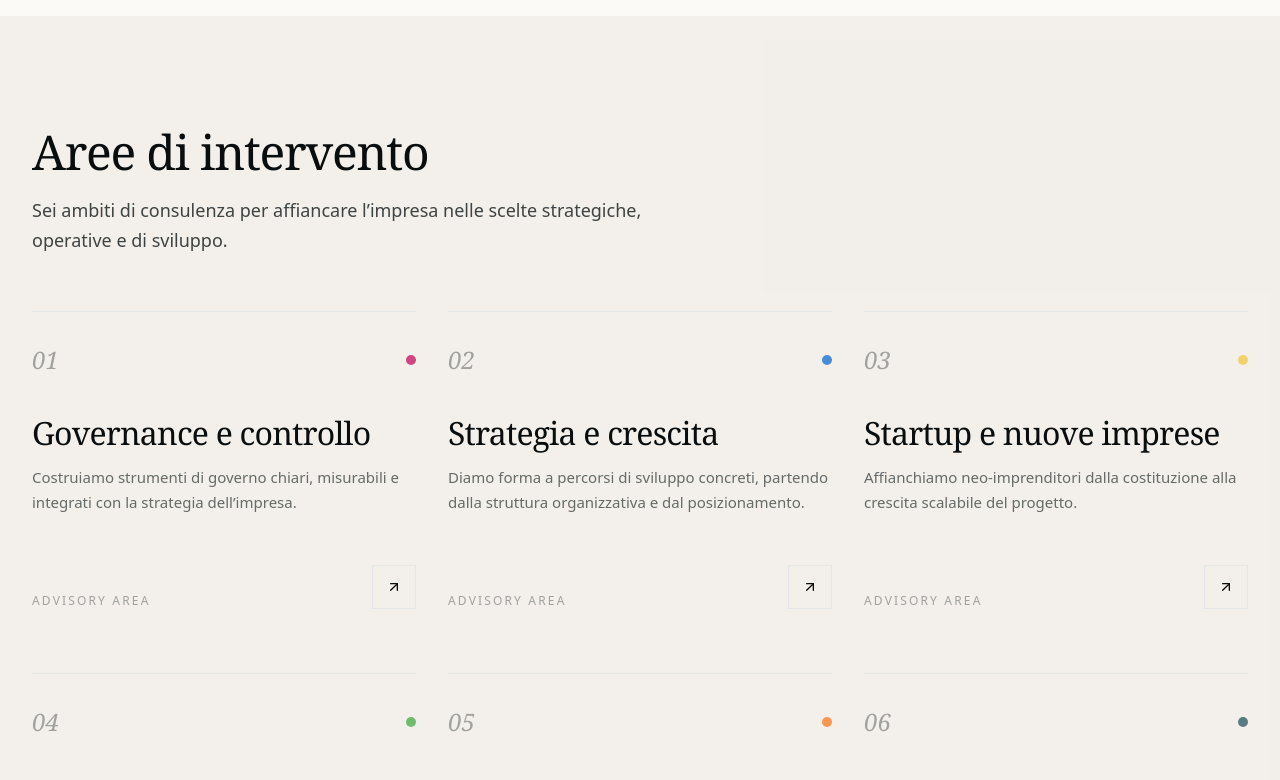
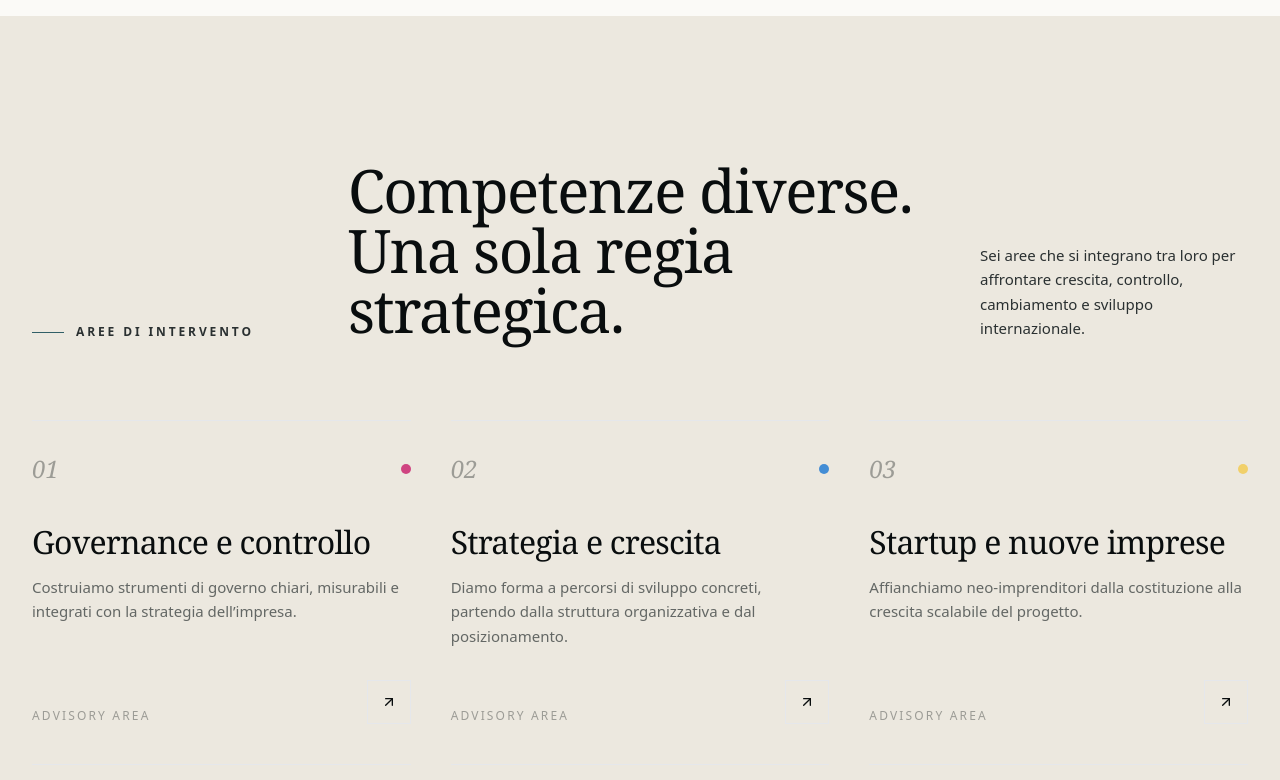
Before and after one commit to gaetanomeli95-lab/Prosperya-site, a Next.js app: page / in a window 1280 px wide. Shown: the part 1740-2520 px from the top of the page. Built offline with nearby package versions, Linux system fonts and the light colour scheme.

Commit message:
design: rebuild services section as premium advisory grid

```diff
--- a/src/components/SectionServices.tsx
+++ b/src/components/SectionServices.tsx
@@ -6,20 +6,34 @@ import { FadeIn } from './MotionWrapper';
 
 export function SectionServices() {
   return (
-    <section id="servizi" className="py-20 lg:py-28 bg-stone-warm/30">
-      <div className="max-w-7xl mx-auto px-5 sm:px-6 lg:px-8">
-        <FadeIn>
-          <div className="max-w-2xl mb-14">
-            <h2 className="text-3xl sm:text-4xl lg:text-5xl font-heading text-night leading-tight mb-5">
-              Aree di intervento
-            </h2>
-            <p className="text-lg text-anthracite/90 leading-relaxed">
-              Sei ambiti di consulenza per affiancare l’impresa nelle scelte strategiche, operative e di sviluppo.
-            </p>
+    <section id="servizi" className="bg-[#ECE8DF] py-24 lg:py-36">
+      <div className="max-w-[1480px] mx-auto px-5 sm:px-6 lg:px-8">
+        <div className="grid lg:grid-cols-12 gap-10 lg:gap-12 items-end mb-16 lg:mb-20">
+          <div className="lg:col-span-3">
+            <FadeIn>
+              <div className="flex items-center gap-3">
+                <span className="w-8 h-px bg-mediterranean" />
+                <span className="eyebrow text-night/42">Aree di intervento</span>
+              </div>
+            </FadeIn>
           </div>
-        </FadeIn>
+          <div className="lg:col-span-6">
+            <FadeIn delay={0.05}>
+              <h2 className="text-4xl sm:text-5xl lg:text-6xl font-heading leading-[0.98] text-night">
+                Competenze diverse. Una sola regia strategica.
+              </h2>
+            </FadeIn>
+          </div>
+          <div className="lg:col-span-3">
+            <FadeIn delay={0.12}>
+              <p className="text-sm lg:text-[15px] leading-relaxed text-anthracite/68">
+                Sei aree che si integrano tra loro per affrontare crescita, controllo, cambiamento e sviluppo internazionale.
+              </p>
+            </FadeIn>
+          </div>
+        </div>
 
-        <div className="grid grid-cols-1 md:grid-cols-2 xl:grid-cols-3 gap-6 lg:gap-8">
+        <div className="grid grid-cols-1 md:grid-cols-2 xl:grid-cols-3 gap-x-7 lg:gap-x-10 gap-y-2">
           {services.map((service, i) => (
             <ServiceCard key={service.slug} service={service} index={i} />
           ))}
```
